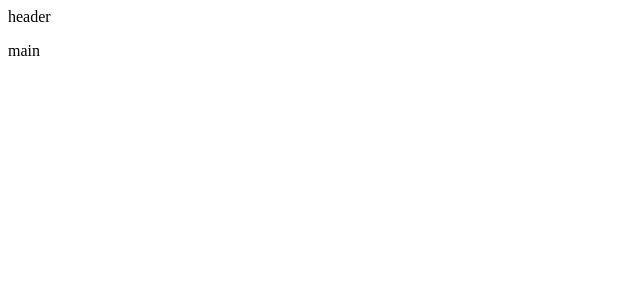
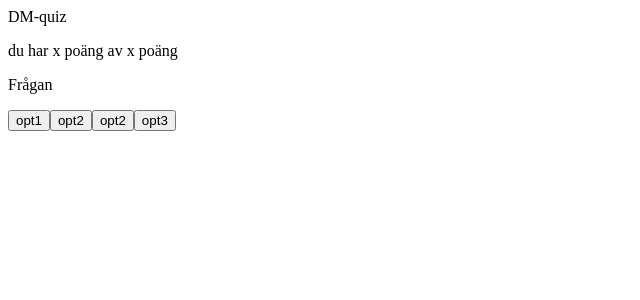
Before and after one commit to CGDM101/testa-vue, a Vue app: page / in a window 1280 px wide. Shown: the top 300 px of the page, without its empty margins (0-640 px from the left). Built offline with nearby package versions, Linux system fonts and the light colour scheme.

Commit message:
Added all necessary elements

```diff
--- a/src/App.vue
+++ b/src/App.vue
@@ -3,9 +3,16 @@
 </script>
 
 <template>
-  <header>header</header>
+  <header>DM-quiz</header>
   <main>
-    <p>main</p>
+    <p class="score-section">du har x poäng av x poäng</p>
+    <p class="question-text">Frågan</p>
+    <div class="answer-section">
+      <button>opt1</button>
+      <button>opt2</button>
+      <button>opt2</button>
+      <button>opt3</button>
+    </div>
   </main>
 </template>
 
```
